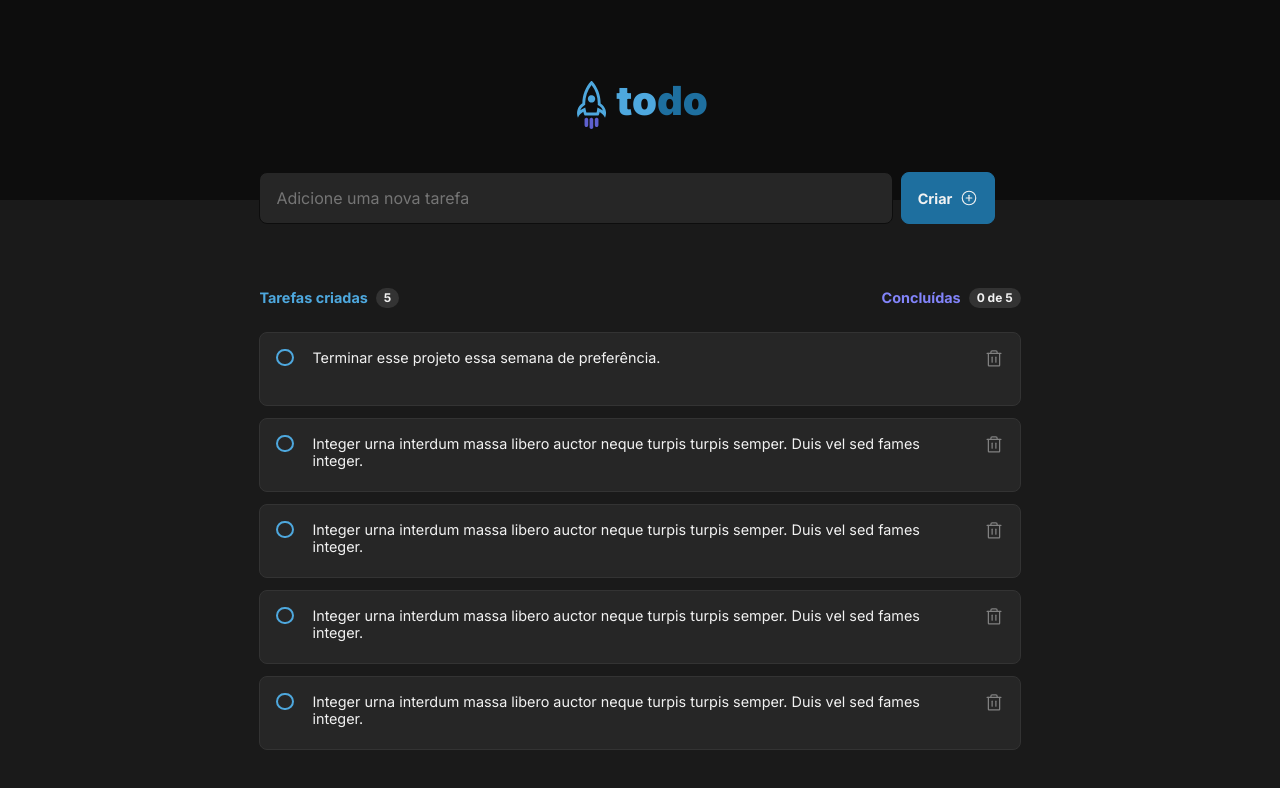
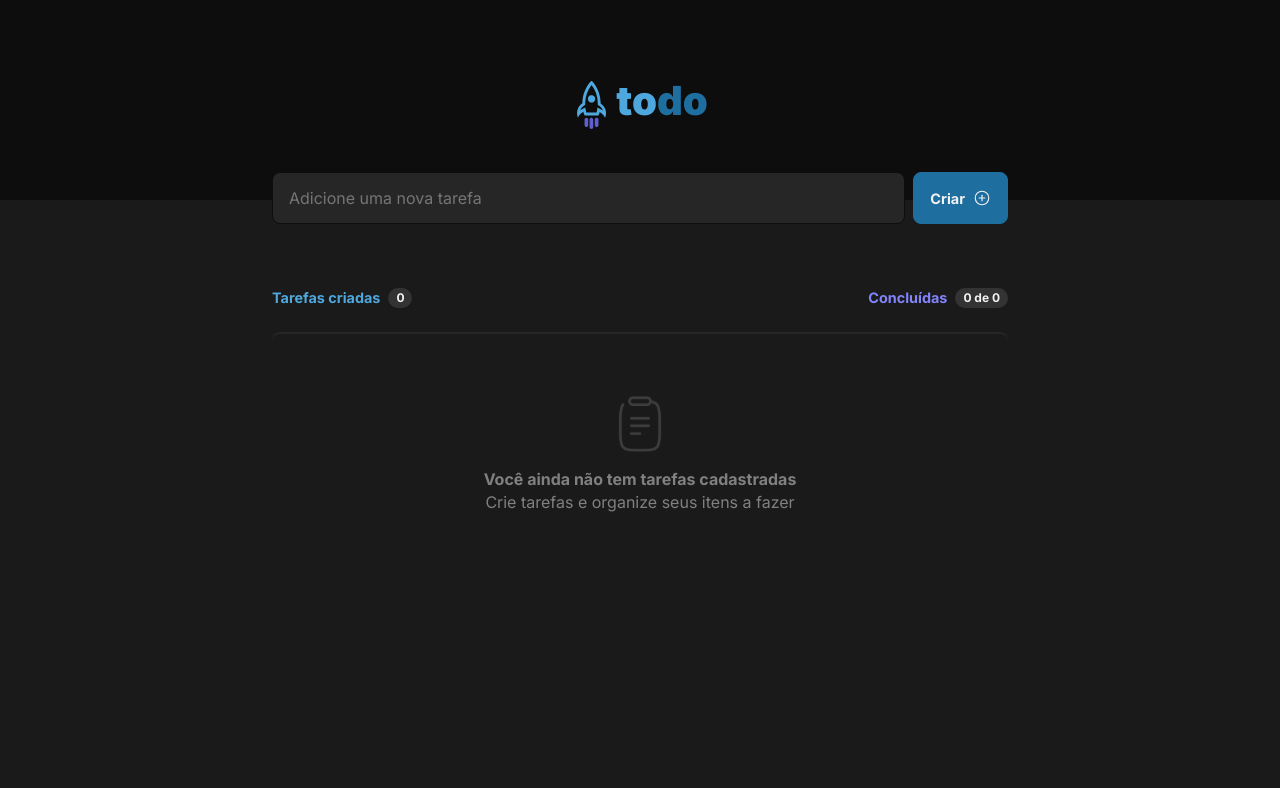
Before and after one commit to gregoryi2/Todo-list, a React (Vite) app: page / in a window 1280 px wide. Shown: the top 788 px of the page. Built offline with nearby package versions, Linux system fonts and the light colour scheme.

Commit message:
Projeto finalizado

```diff
--- a/src/Dashboard.jsx
+++ b/src/Dashboard.jsx
@@ -9,31 +9,31 @@ import { v4 as uuidv4 } from 'uuid';
 export function Dashboard() {
 
     const [tasks, setTasks] = useState([
-        {
-          id: uuidv4(),
-          title: "Terminar esse projeto essa semana de preferência.",
-          isComplet: false
-        },
-        {
-          id: uuidv4(),
-          title: "Integer urna interdum massa libero auctor neque turpis turpis semper. Duis vel sed fames integer.",
-          isComplet: false
-        },
-        {
-          id: uuidv4(),
-          title: "Integer urna interdum massa libero auctor neque turpis turpis semper. Duis vel sed fames integer.",
-          isComplet: false
-        },
-        {
-          id: uuidv4(),
-          title: "Integer urna interdum massa libero auctor neque turpis turpis semper. Duis vel sed fames integer.",
-          isComplet: false
-        },
-        {
-          id: uuidv4(),
-          title: "Integer urna interdum massa libero auctor neque turpis turpis semper. Duis vel sed fames integer.",
-          isComplet: false
-        }
+        // {
+        //   id: uuidv4(),
+        //   title: "Terminar esse projeto essa semana de preferência.",
+        //   isComplet: false
+        // },
+        // {
+        //   id: uuidv4(),
+        //   title: "Integer urna interdum massa libero auctor neque turpis turpis semper. Duis vel sed fames integer.",
+        //   isComplet: false
+        // },
+        // {
+        //   id: uuidv4(),
+        //   title: "Integer urna interdum massa libero auctor neque turpis turpis semper. Duis vel sed fames integer.",
+        //   isComplet: false
+        // },
+        // {
+        //   id: uuidv4(),
+        //   title: "Integer urna interdum massa libero auctor neque turpis turpis semper. Duis vel sed fames integer.",
+        //   isComplet: false
+        // },
+        // {
+        //   id: uuidv4(),
+        //   title: "Integer urna interdum massa libero auctor neque turpis turpis semper. Duis vel sed fames integer.",
+        //   isComplet: false
+        // }
     ]);
 
     const totalTasks = tasks.length;
@@ -73,6 +73,9 @@ export function Dashboard() {
         })
 
         setTasks(novoArraySemTaskDeletada);
+
+        completes.pop()
+        setCompletes([...completes]);
     }
 
     return(
@@ -107,7 +110,7 @@ export function Dashboard() {
                     </div>
                 </div>
 
-                <Empyt />
+                {(totalTasks == 0) ? <Empyt /> : ''}
 
                 {tasks.map(task => {
                     return(
@@ -119,7 +122,6 @@ export function Dashboard() {
                         />
                     )
                 })}
-
             </div>
         </div>
     )
--- a/src/Empyt.module.css
+++ b/src/Empyt.module.css
@@ -1,5 +1,5 @@
 .empyt {
-    display: none;
+    display: flex;
     flex-direction: column;
     justify-content: center;
     align-items: center;
--- a/src/Tasks.jsx
+++ b/src/Tasks.jsx
@@ -1,7 +1,14 @@
 import { Trash } from "phosphor-react";
+import { useState } from "react";
 import styles from './Tasks.module.css';
 
 export function Tasks({ content, deleteTask, taskComplete }) {
+
+    const [isChecked, setIsChecked] = useState(false);
+
+    function handleOnChecked() {
+        setIsChecked(!isChecked);
+    }
 
     function deletar() {
         deleteTask(content);
@@ -9,13 +16,16 @@ export function Tasks({ content, deleteTask, taskComplete }) {
 
     function capturarConcluido() {
         taskComplete();
+        handleOnChecked();
     }
 
     return (
         <div className={styles.tasks}>
             <label className={styles.container}>
                 <input onChange={capturarConcluido} type="checkbox" />
-                <p>{content.title}</p>
+                {
+                    (isChecked == true) ? <p className={styles.concluido}>{content.title}</p> : <p>{content.title}</p>
+                }
                 <button type="submit">
                     <Trash size={20} onClick={deletar} />
                 </button>
--- a/src/Tasks.module.css
+++ b/src/Tasks.module.css
@@ -86,10 +86,10 @@
     margin-left: 0.75rem;
 }
 
-/* .concluido {
+.concluido {
     text-decoration: line-through;
     color: var(--gray-300) !important;
-} */
+}
 
 .tasks .container button {
     color: var(--gray-300);
```
